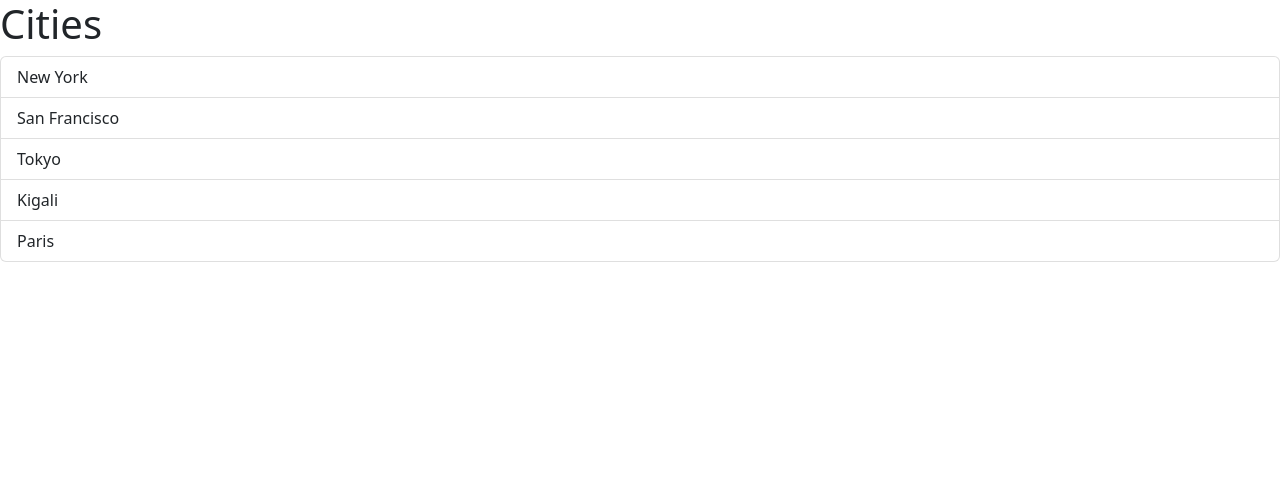
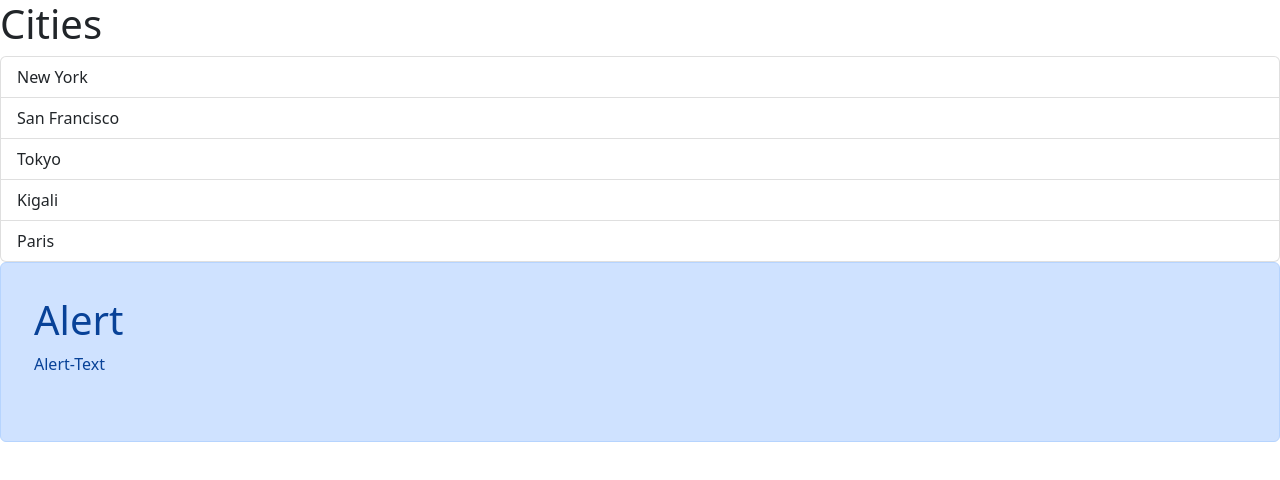
Before and after one commit to Ireme-Nyawe/react-move, a React (Vite) app: page / in a window 1280 px wide. Shown: the top 480 px of the page. Built offline with nearby package versions, Linux system fonts and the light colour scheme.

Commit message:
passsing child component prop

```diff
--- a/src/App.tsx
+++ b/src/App.tsx
@@ -1,12 +1,23 @@
+import Alert from "./components/Alert";
 import ListGroup from "./components/ListGroup";
 let items = ["New York", "San Francisco", "Tokyo", "Kigali", "Paris"];
-const handleSelectItem = (item:string) => {
-  console.log(item)
+const handleSelectItem = (item: string) => {
+  console.log(item);
 };
 function App() {
   return (
     <div>
-      <ListGroup items={items} heading="Cities" onSelectItem={handleSelectItem} />
+      <ListGroup
+        items={items}
+        heading="Cities"
+        onSelectItem={handleSelectItem}
+      />
+      <Alert>
+        <div className="alert">
+          <h1>Alert</h1>
+          <p>Alert-Text</p>
+        </div>
+      </Alert>
     </div>
   );
 }
--- /dev/null
+++ b/src/components/Alert.tsx
@@ -0,0 +1,10 @@
+import { ReactNode } from "react"
+
+interface AlertProps{
+    children : ReactNode;
+}
+const Alert = ({children}:AlertProps)=>{
+return <div className="alert alert-primary">{children}</div>
+}
+
+export default Alert;
```
